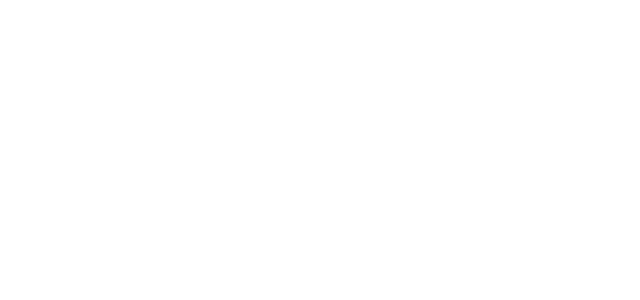
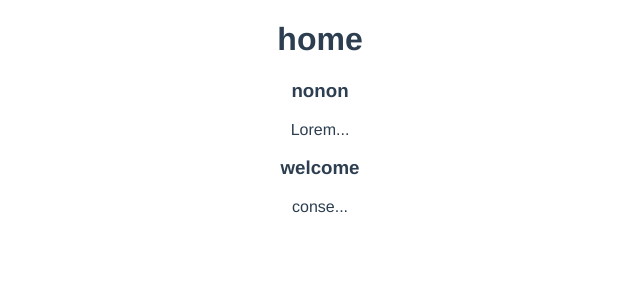
Before and after one commit to Sajmooooon/blog-composition-vue, a Vue app: page / in a window 1280 px wide. Shown: the top 300 px of the page, without its empty margins (320-960 px from the left). Built offline with nearby package versions, Linux system fonts and the light colour scheme.

Commit message:
feat: add posts list and post

```diff
--- /dev/null
+++ b/src/components/PostList.vue
@@ -0,0 +1,27 @@
+<template>
+  <div class="post-list">
+    <div v-for="post in posts" :key="post.id">
+      <SinglePost :post="post"/>
+    </div>
+  </div>
+</template>
+
+<script>
+import SinglePost from "@/components/SinglePost";
+import {onMounted} from "vue";
+export default {
+  name: "PostList",
+  components: {SinglePost},
+  props: ['posts'],
+  setup(props){
+    console.log(props.posts)
+    onMounted(()=>{
+      console.log('mounted')
+    })
+  }
+}
+</script>
+
+<style scoped>
+
+</style>
--- /dev/null
+++ b/src/components/SinglePost.vue
@@ -0,0 +1,26 @@
+<template>
+  <div class="post">
+    <h3>{{post.title}}</h3>
+    <p>{{snippet}}</p>
+  </div>
+</template>
+
+<script>
+import {computed} from "vue";
+
+export default {
+  name: "SinglePost",
+  props: ['post'],
+  setup(props){
+    const snippet = computed(()=>{
+      return props.post.body.substr(0,5)+"..."
+    })
+
+    return {snippet}
+  }
+}
+</script>
+
+<style scoped>
+
+</style>
--- a/src/views/HomeView.vue
+++ b/src/views/HomeView.vue
@@ -1,14 +1,28 @@
 <template>
-  <div class="home">
 
+  <div  class="home">
+    <h1>home</h1>
+    <PostList :posts="posts"></PostList>
   </div>
+
 </template>
 
 <script>
+import PostList from "@/components/PostList";
+import {ref, reactive, computed, watch, watchEffect} from "vue";
 
 export default {
   name: 'HomeView',
-  components: {
+  components: {PostList},
+
+  setup(){
+    let test = "lorem "
+    const posts = ref([
+      {title:'nonon',body:'Lorem ipsum dolor sit amet,',id:1},
+
+      {title:'welcome',body:'consectetur adipiscing elit',id:2}
+    ])
+    return {posts}
   }
 }
 </script>
```
